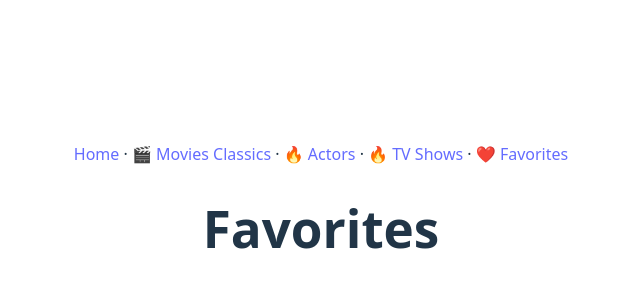
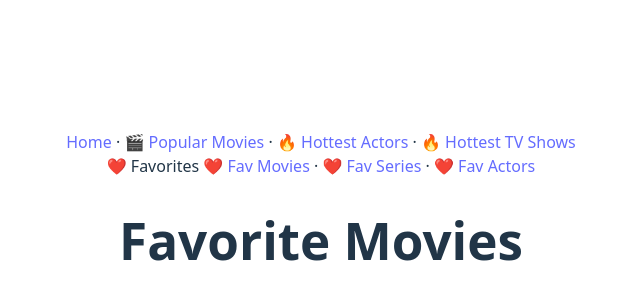
Before and after one commit to 0xadri/mini-app, a React (Vite) app in the folder mini-app/: page /favorite-movies in a window 1280 px wide. Shown: the part 184-484 px from the top of the page, without its empty margins (319-959 px from the left). Built offline with nearby package versions, Linux system fonts and the light colour scheme.

Commit message:
Favorite Series Page + Favorite Actors Page: init

```diff
--- a/mini-app/src/App.jsx
+++ b/mini-app/src/App.jsx
@@ -1,13 +1,14 @@
 import "./App.css";
 import { Routes, Route } from "react-router-dom";
+import { FavMoviesProvider } from "./contexts/FavMoviesContext";
 import Home from "./pages/Home";
-import Favorites from "./pages/FavMovies";
 import NavBar from "./components/NavBar";
 import TrendingActors from "./pages/TrendingActors";
 import TrendingTvShows from "./pages/TrendingTvShows";
 import PopularMovies from "./pages/PopularMovies";
-import { FavMoviesProvider } from "./contexts/FavMoviesContext";
 import FavMovies from "./pages/FavMovies";
+import FavSeries from "./pages/FavSeries";
+import FavActors from "./pages/FavActors";
 
 function App() {
   return (
@@ -18,6 +19,8 @@ function App() {
           <Route path="/" element={<Home />} />
           <Route path="/popular-movies" element={<PopularMovies />} />
           <Route path="/favorite-movies" element={<FavMovies />} />
+          <Route path="/favorite-series" element={<FavSeries />} />
+          <Route path="/favorite-actors" element={<FavActors />} />
           <Route path="/trending-actors" element={<TrendingActors />} />
           <Route path="/trending-tvshows" element={<TrendingTvShows />} />
         </Routes>
--- a/mini-app/src/components/NavBar.jsx
+++ b/mini-app/src/components/NavBar.jsx
@@ -2,17 +2,25 @@ import { Link } from "react-router-dom";
 
 const NavBar = () => {
   return (
+    <>
       <div>
         <Link to="/">Home</Link>
         {" · "}
-      <Link to="/popular-movies">🎬 Movies Classics</Link>
+        <Link to="/popular-movies">🎬 Popular Movies</Link>
         {" · "}
-      <Link to="/trending-actors">🔥 Actors</Link>
+        <Link to="/trending-actors">🔥 Hottest Actors</Link>
         {" · "}
-      <Link to="/trending-tvshows">🔥 TV Shows</Link>
+        <Link to="/trending-tvshows">🔥 Hottest TV Shows</Link>
+      </div>
+      <div>
+        <span>❤️ Favorites </span>
+        <Link to="/favorite-movies">❤️ Fav Movies</Link>
         {" · "}
-      <Link to="/favorite-movies">❤️ Favorites</Link>
+        <Link to="/favorite-series">❤️ Fav Series</Link>
+        {" · "}
+        <Link to="/favorite-actors">❤️ Fav Actors</Link>
       </div>
+    </>
   );
 };
 
--- /dev/null
+++ b/mini-app/src/pages/FavActors.jsx
@@ -0,0 +1,5 @@
+const FavActors = () => {
+  return <h1>Favorite Actors</h1>;
+};
+
+export default FavActors;
--- a/mini-app/src/pages/FavMovies.jsx
+++ b/mini-app/src/pages/FavMovies.jsx
@@ -8,7 +8,7 @@ const FavMovies = () => {
 
   return (
     <>
-      <h1>Favorites</h1>
+      <h1>Favorite Movies</h1>
       {favMovies &&
         favMovies.map((movie, index) => (
           <MovieCard movie={movie} key={index} />
--- /dev/null
+++ b/mini-app/src/pages/FavSeries.jsx
@@ -0,0 +1,5 @@
+const FavSeries = () => {
+  return <h1>Favorite Series</h1>;
+};
+
+export default FavSeries;
```
Lines whose indentation alone changed are shown as unchanged.
